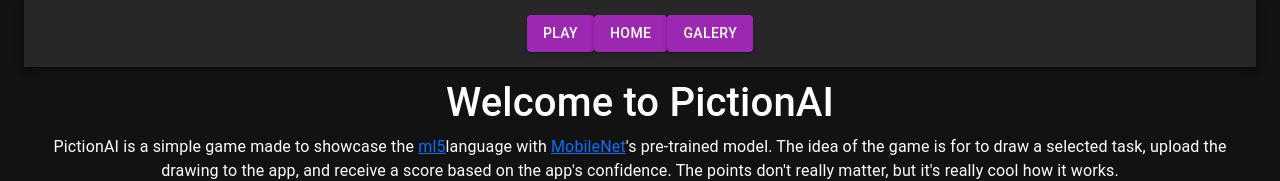
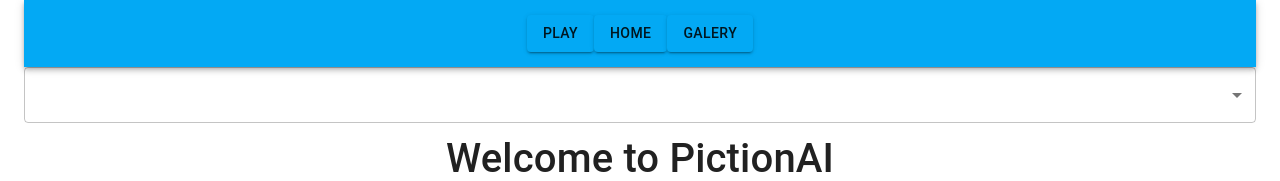
Before and after one commit to muftic/pai, a React (Create React App) app: page / in a window 1280 px wide. Shown: the top 181 px of the page. Built offline with nearby package versions, Linux system fonts and the light colour scheme; no server answers; what ml5 would draw is missing.

Commit message:
MUI Select scaffold

```diff
--- a/src/App.js
+++ b/src/App.js
@@ -14,7 +14,7 @@ import { getUserWithStoredToken } from "./store/user/actions";
 import { fetchSubs } from "./store/submissions/actions";
 import HomePage from "./pages/HomePage";
 import { createTheme, ThemeProvider } from "@mui/material/styles";
-import { purple, dark, green } from "@mui/material/colors";
+import { purple, dark, green, lightBlue } from "@mui/material/colors";
 import CssBaseline from "@mui/material/CssBaseline";
 import NewNav from "./components/NewNav";
 import { Button, ClickAwayListener, Container } from "@mui/material";
@@ -23,13 +23,15 @@ import MenuItem from "@mui/material/MenuItem";
 import SaveIcon from "@material-ui/icons/Save";
 import { Snackbar } from "@mui/material";
 import Save from "@material-ui/icons/Save";
+import { Select } from "@mui/material";
 function App() {
   const theme = createTheme({
     palette: {
-      mode: "dark",
+      //mode: "dark",
       primary: {
-        main: purple[500],
+        main: lightBlue[500],
       },
+      secondary: { main: purple[100] },
     },
   });
   const dispatch = useDispatch();
@@ -56,6 +58,20 @@ function App() {
         <div className="App">
           <Container maxWidth="false">
             <NewNav />
+            <Select
+              value=""
+              fullWidth
+              displayEmpty
+              variant="outlined"
+              color="secondary"
+            >
+              <MenuItem value={1}>Soccer Ball</MenuItem>
+              <MenuItem value={2}>Car</MenuItem>
+              <MenuItem value={3}>Apple</MenuItem>
+              <MenuItem value={4}>Sword</MenuItem>
+              <MenuItem value={5}>Banana</MenuItem>{" "}
+              <MenuItem value={6}>Monkey</MenuItem>
+            </Select>
 
             <Snackbar
               onClose={handleClose}
```
